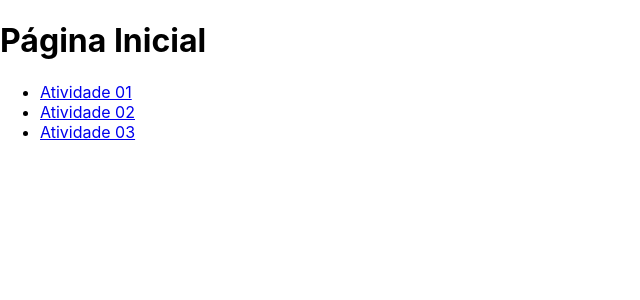
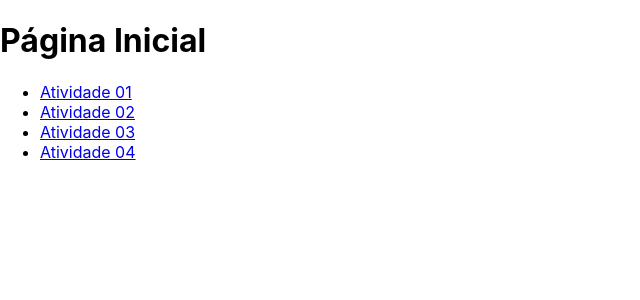
Before and after one commit to hnuke/reactLabSoftware, a React (Create React App) app: page / in a window 1280 px wide. Shown: the top 300 px of the page, without its empty margins (0-640 px from the left). Built offline with nearby package versions, Linux system fonts and the light colour scheme.

Commit message:
atv04 slide 10

```diff
--- a/src/Home.js
+++ b/src/Home.js
@@ -16,6 +16,9 @@ const Home = () =>{
                     <li>
                         <Link to="/Atv03">Atividade 03</Link>
                     </li>
+                    <li>
+                        <Link to="/Atv04">Atividade 04</Link>
+                    </li>
                 </ul>
             </nav>
         </div>
```
Also changed, not shown: src/Atv04.js (added, +7 -0 lines).
